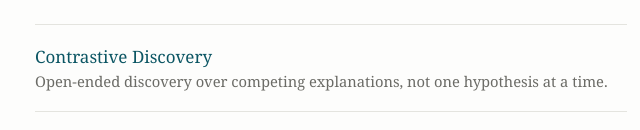
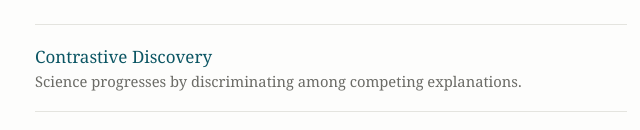
Before and after one commit to codiscovery-ai/website, a plain HTML site: page index.html in a window 1280 px wide. Shown: the part 212-342 px from the top of the page, without its empty margins (309-949 px from the left). Drawn offline with Linux system fonts and the light colour scheme.

Commit message:
Positive framing for the Contrastive Discovery description

```diff
--- a/index.html
+++ b/index.html
@@ -31,7 +31,7 @@
   <ul>
     <li>
       <a href="/contrastive-discovery/">Contrastive Discovery</a>
-      <span class="desc">Open-ended discovery over competing explanations, not one hypothesis at a time.</span>
+      <span class="desc">Science progresses by discriminating among competing explanations.</span>
     </li>
   </ul>
 </body>
```
